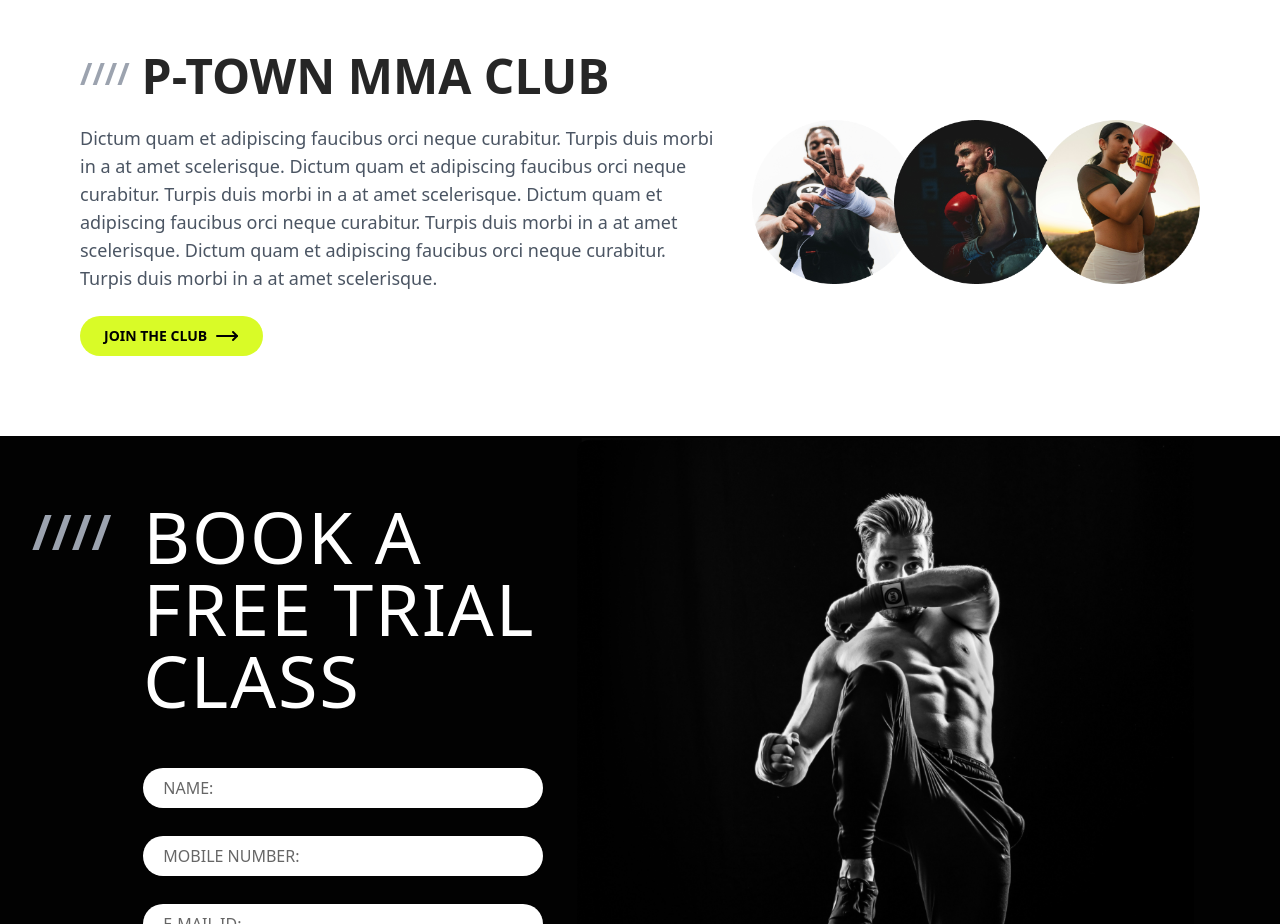
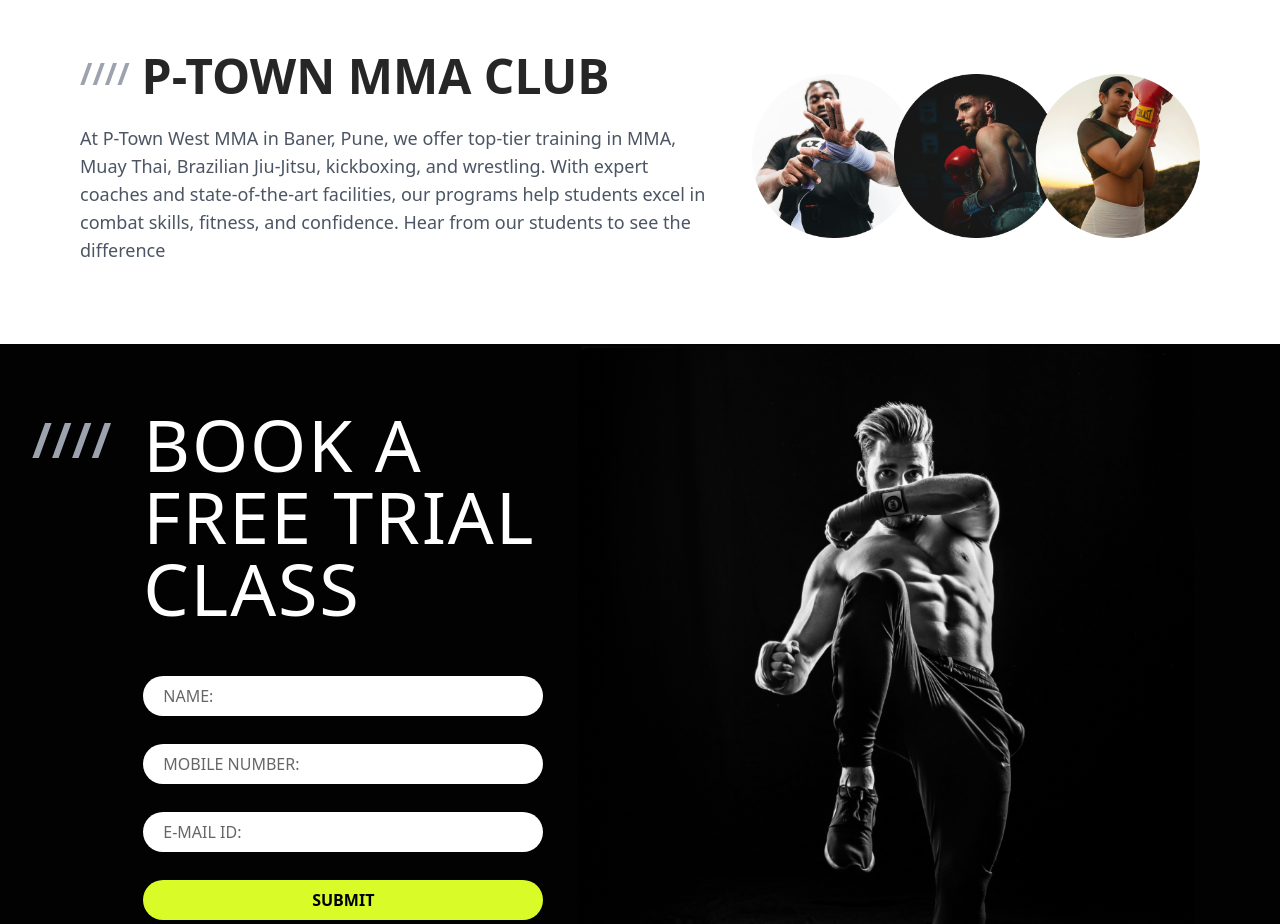
Before and after one commit to kunal-2308/P-Town-West-MMA, a React (Vite) app in the folder frontend/: page / in a window 1280 px wide. Shown: the part 6420-7344 px from the top of the page. Built offline with nearby package versions, Linux system fonts and the light colour scheme.

Commit message:
desc updated

```diff
--- a/frontend/src/components/pages/Home/MmaClub.jsx
+++ b/frontend/src/components/pages/Home/MmaClub.jsx
@@ -22,23 +22,17 @@ function MmaClub() {
             {/* Description */}
             <div className="div-2 mt-4 sm:mt-6 flex justify-center lg:justify-start items-center px-4 lg:px-0">
               <span className="text-xs sm:text-base md:text-lg leading-relaxed text-gray-600">
-                Dictum quam et adipiscing faucibus orci neque curabitur. Turpis
-                duis morbi in a at amet scelerisque. Dictum quam et adipiscing
-                faucibus orci neque curabitur. Turpis duis morbi in a at amet
-                scelerisque. Dictum quam et adipiscing faucibus orci neque
-                curabitur. Turpis duis morbi in a at amet scelerisque. Dictum
-                quam et adipiscing faucibus orci neque curabitur. Turpis duis
-                morbi in a at amet scelerisque.
+              At P-Town West MMA in Baner, Pune, we offer top-tier training in MMA, Muay Thai, Brazilian Jiu-Jitsu, kickboxing, and wrestling. With expert coaches and state-of-the-art facilities, our programs help students excel in combat skills, fitness, and confidence. Hear from our students to see the difference
               </span>
             </div>
 
             {/* Button */}
-            <div className="mt-8 sm:mt-6 flex justify-center lg:justify-start">
+            {/* <div className="mt-8 sm:mt-6 flex justify-center lg:justify-start">
               <Button className="bg-customYellow text-black rounded-full hover:bg-customYellow hover:cursor-pointer font-semibold text-xs sm:text-sm md:text-sm px-4 py-2 sm:px-5 md:px-6">
                 JOIN THE CLUB
                 <MoveRight className="ml-2" />
               </Button>
-            </div>
+            </div> */}
           </div>
         </div>
 
```
